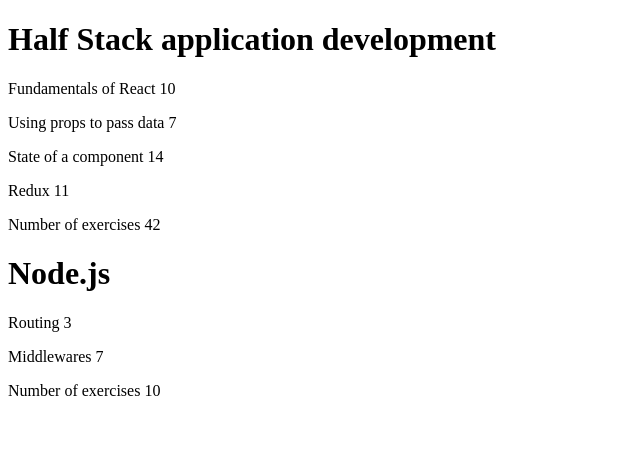
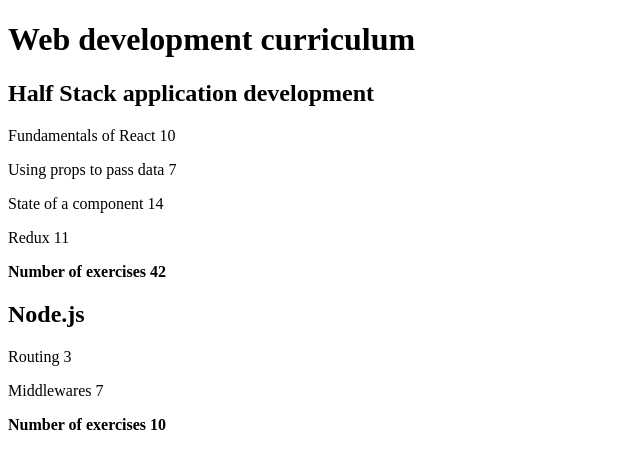
Before and after one commit to paulahemsi/deep_dive_into_web_development, a React (Create React App) app in the folder part2/courseinfo/: page / in a window 1280 px wide. Shown: the top 468 px of the page, without its empty margins (0-640 px from the left). Built offline with nearby package versions, Linux system fonts and the light colour scheme.

Commit message:
style(2.4): add title and strong tag

```diff
--- a/part2/courseinfo/src/App.js
+++ b/part2/courseinfo/src/App.js
@@ -1,9 +1,9 @@
-const Header = ({ name }) => <h1>{name}</h1>
+const Header = ({ name }) => <h2>{name}</h2>
 
 const Total = ({ parts }) => {
-  return (<p>Number of exercises {
+  return (<p> <strong> Number of exercises {
     parts.reduce((sum, parts) => sum + parts.exercises, 0)
-  }</p>)
+  }</strong></p>)
 }
 
 const Part = ({ part }) => <p>{part.name} {part.exercises}</p>
@@ -75,6 +75,7 @@
 
   return (
     <div>
+      <h1>Web development curriculum</h1>
       {courses.map(course => <Course course={course} key={course.id}/>)}
     </div>
   )
```
